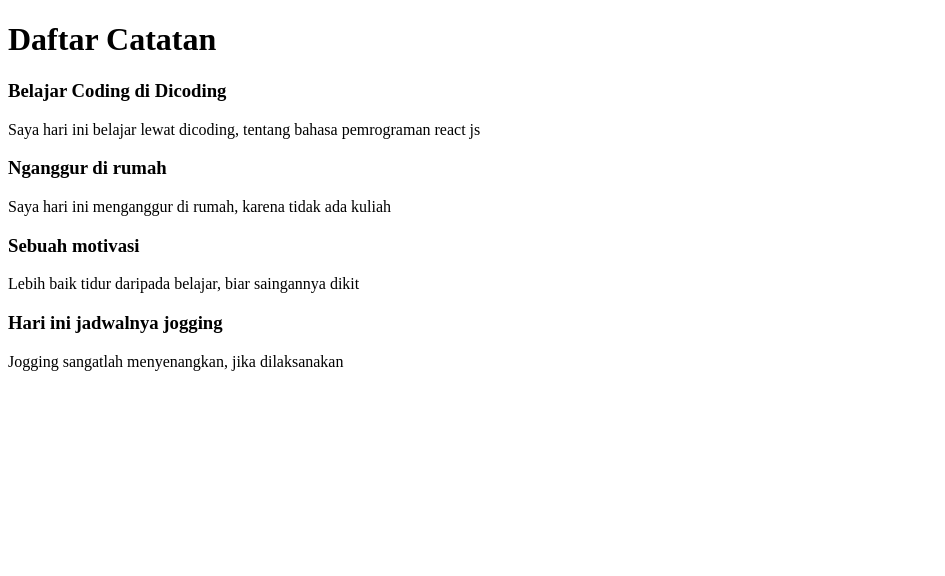
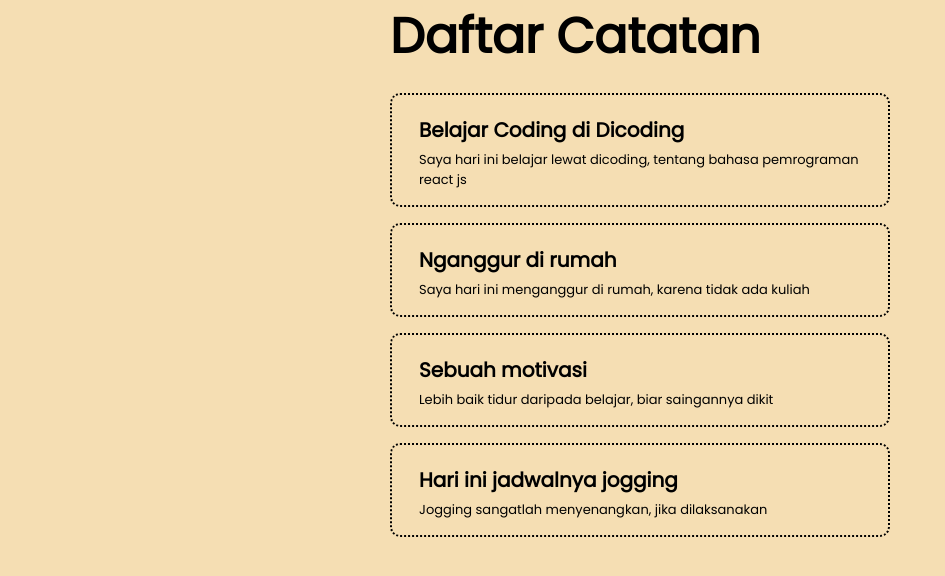
Before and after one commit to Bimajadivaaa/aplikasi-catatan, a React (Vite) app: page / in a window 1280 px wide. Shown: the top 576 px of the page, without its empty margins (0-945 px from the left). Built offline with nearby package versions, Linux system fonts and the light colour scheme.

Commit message:
commit style

```diff
--- a/index.html
+++ b/index.html
@@ -4,7 +4,8 @@
     <meta charset="UTF-8" />
     <link rel="icon" type="image/svg+xml" href="/vite.svg" />
     <meta name="viewport" content="width=device-width, initial-scale=1.0" />
-    <title>Vite + React</title>
+    <link rel="stylesheet" href="./src/assets/Styles/styles.css">
+    <title>Aplikasi Catatan</title>
   </head>
   <body>
     <div id="root"></div>
--- /dev/null
+++ b/src/assets/Styles/styles.css
@@ -0,0 +1,50 @@
+@import url('https://fonts.googleapis.com/css2?family=Poppins&display=swap');
+* {
+    padding: 0;
+    margin: 0;
+    box-sizing: border-box;
+}
+
+body {
+    font-family: "Poppins", sans-serif;
+    background-color: wheat;
+}
+
+.notes_app {
+    max-width: 500px;
+    margin: 0 auto;
+    padding: 20pxpx;
+}
+
+.notes_app h1 {
+    font-weight: bold;
+    font-size: 49px;
+    margin-bottom: 20px;
+
+}
+
+.notes_items {
+    display: flex;
+    align-items: center;
+    margin: 16px 0;
+    padding: 15px;
+    border: 2px black dotted;
+    border-radius: 10px;
+}
+
+.notes_items__body {
+    margin-left: 7px;
+    padding-left: 5px;
+    border-left: 20px;
+    flex: 1;
+}
+
+.notes_items__title {
+    padding: 5px 0;
+    font-size: 20px;
+}
+
+.notes_items__description {
+    font-weight: lighter;
+    font-size: 13px;
+}
--- a/src/components/NotesComponents/NotesApp.jsx
+++ b/src/components/NotesComponents/NotesApp.jsx
@@ -1,11 +1,12 @@
 import React from "react";
 import NotesList from "./NotesList";
 import { listData } from "../NotesData/dataNotes";
+import "../../assets/Styles/styles.css"
 
 const NotesApp = () => {
   const notes = listData();
   return (
-    <div>
+    <div className="notes_app">
       <h1>Daftar Catatan</h1>
       <NotesList item={notes} />
     </div>
--- a/src/components/NotesComponents/NotesItem.jsx
+++ b/src/components/NotesComponents/NotesItem.jsx
@@ -3,7 +3,7 @@ import NotesItemBody from "./NotesItemBody";
 
 const NotesItem = ({title, description}) => {
     return (
-        <div>
+        <div className="notes_items">
             <NotesItemBody title={title} description={description}/>
         </div>
     )
--- a/src/components/NotesComponents/NotesItemBody.jsx
+++ b/src/components/NotesComponents/NotesItemBody.jsx
@@ -2,9 +2,9 @@ import React from "react";
 
 const NotesItemBody = ({ title, description }) => {
   return (
-    <div>
-      <h3>{title}</h3>
-      <p>{description}</p>
+    <div className="notes_items__body">
+      <h3 className="notes_items__title">{title}</h3>
+      <p className="notes_items__description">{description}</p>
     </div>
   );
 };
--- a/src/components/Styles/styles.css
+++ /dev/null
@@ -1,5 +0,0 @@
-* {
-    padding: 0;
-    margin: 0;
-    box-sizing: border-box;
-}
--- a/src/index.jsx
+++ b/src/index.jsx
@@ -1,6 +1,7 @@
 import React from "react";
 import { createRoot } from "react-dom/client";
 import NotesApp from "./components/NotesComponents/NotesApp";
+import "../src/assets/Styles/styles.css"
 
 const root = createRoot(document.getElementById("root"));
 root.render(<NotesApp/>);
```
